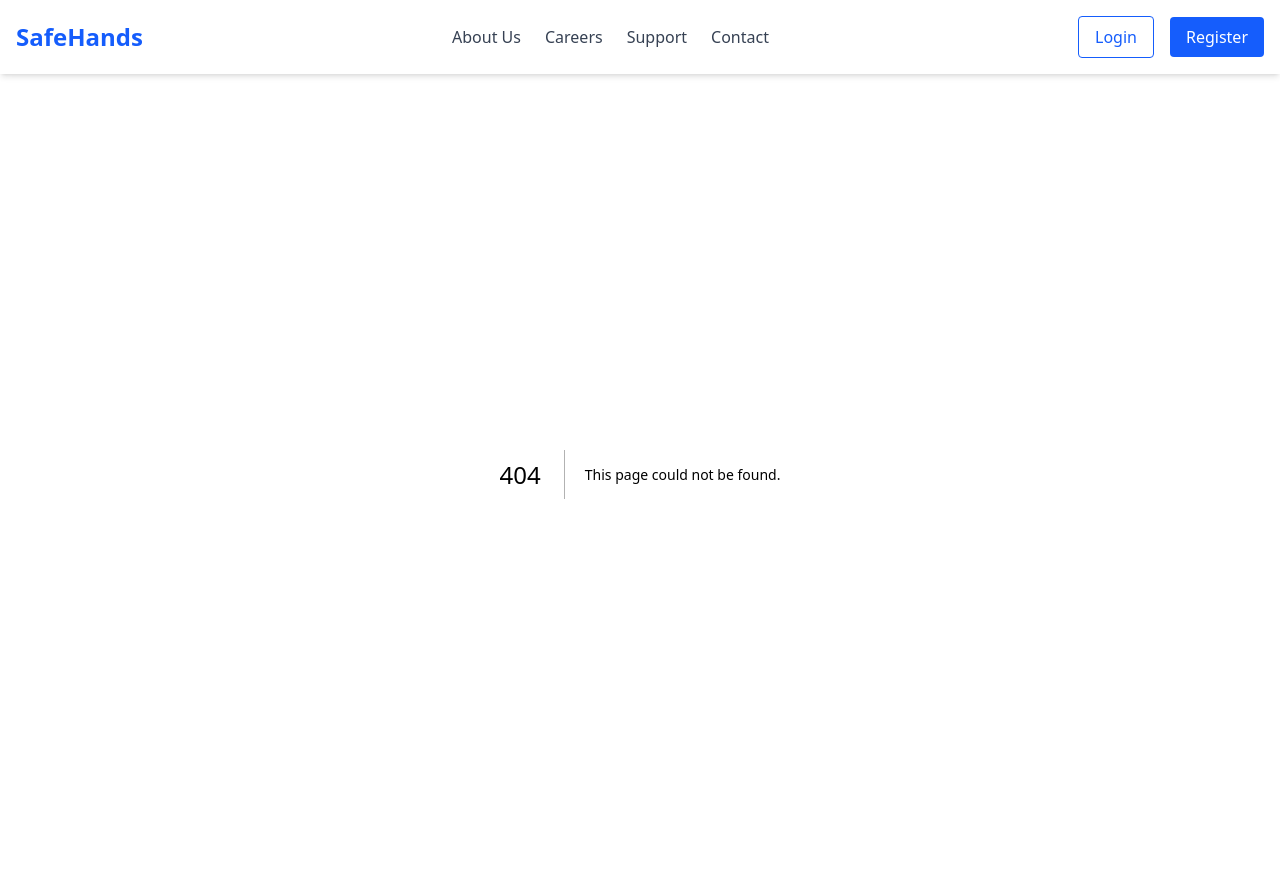
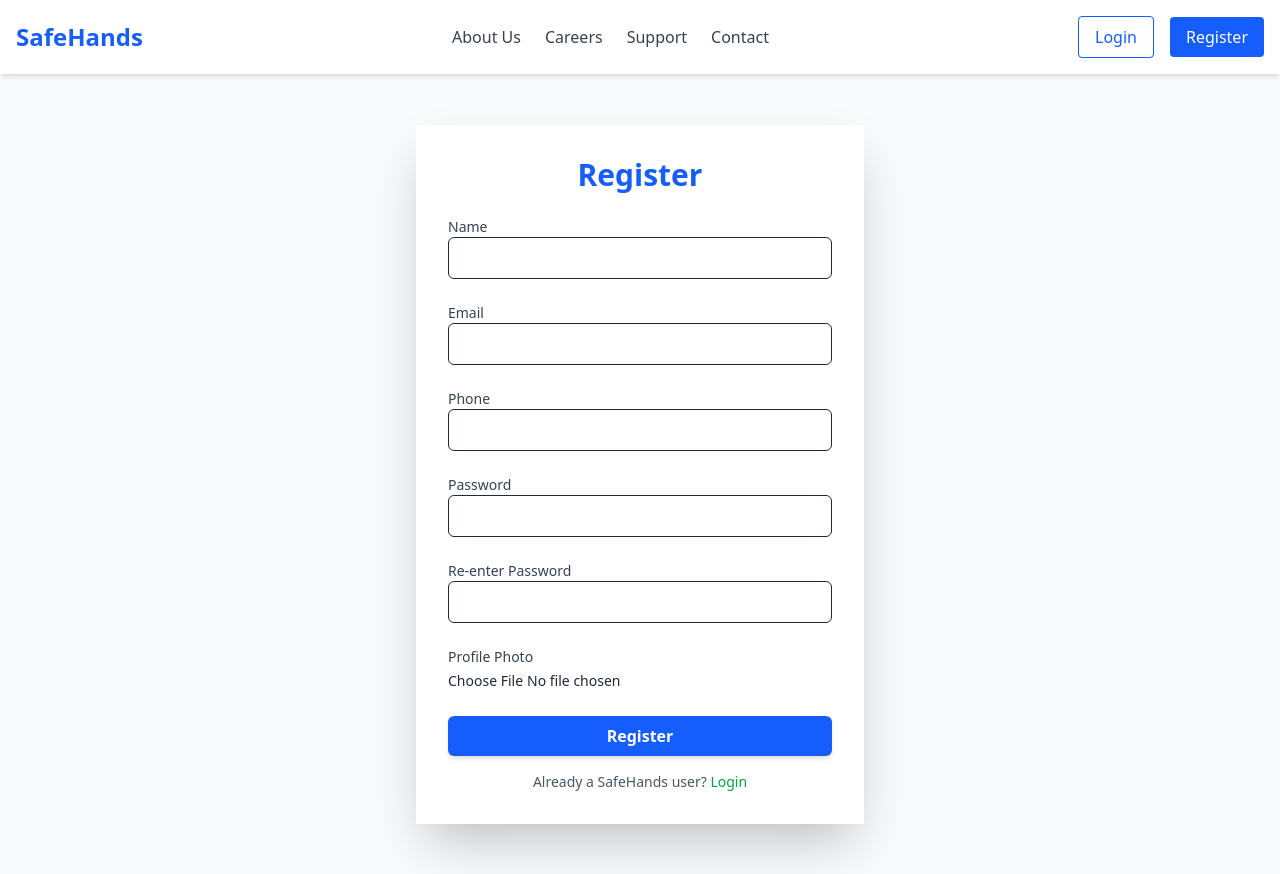
Before and after one commit to methegoku/safehands-new-nextjs, a Next.js app: page /register in a window 1280 px wide. Before the commit this address had no page. Built offline with nearby package versions, Linux system fonts and the light colour scheme.

Commit message:
Completed Register - UI part

```diff
--- a/app/layout.js
+++ b/app/layout.js
@@ -1,5 +1,6 @@
 import './globals.css'
 import Navbar from '../components/Navbar'
+import {Toaster} from "react-hot-toast";
 
 export const metadata = {
     title: 'SafeHands',
@@ -11,6 +12,7 @@ export default function RootLayout({ children }) {
         <html lang="en">
         <body className="min-h-screen bg-gray-50 text-gray-800">
         <Navbar />
+        <Toaster position="top-right" />
         <main>{children}</main>
         </body>
         </html>
--- /dev/null
+++ b/app/register/page.jsx
@@ -0,0 +1,181 @@
+"use client";
+
+import { useForm } from "react-hook-form";
+import { supabase } from "@/utils/supabaseClient";
+import toast from "react-hot-toast";
+import { useRouter } from "next/navigation";
+import { useState } from "react";
+
+export default function Register() {
+    const router = useRouter();
+    const [uploading, setUploading] = useState(false);
+
+    const {
+        register,
+        handleSubmit,
+        watch,
+        formState: { errors },
+    } = useForm();
+
+    const onSubmit = async (data) => {
+        if (data.password !== data.confirmPassword) {
+            toast.error("Passwords do not match");
+            return;
+        }
+
+        setUploading(true);
+
+        // 1. Upload profile image if selected
+        let profilePhotoUrl = "";
+        if (data.profilePhoto && data.profilePhoto[0]) {
+            const file = data.profilePhoto[0];
+            const fileExt = file.name.split(".").pop();
+            const filePath = `${Date.now()}.${fileExt}`;
+
+            const { error: uploadError } = await supabase.storage
+                .from("profile-photos")
+                .upload(filePath, file);
+
+            if (uploadError) {
+                toast.error("Image upload failed");
+                setUploading(false);
+                return;
+            }
+
+            const { data: urlData } = supabase.storage
+                .from("profile-photos")
+                .getPublicUrl(filePath);
+
+            profilePhotoUrl = urlData.publicUrl;
+        }
+
+        // 2. Sign up with Supabase Auth
+        const { data: signUpData, error: signUpError } = await supabase.auth.signUp({
+            email: data.email,
+            password: data.password,
+        });
+
+        if (signUpError) {
+            toast.error(signUpError.message);
+            setUploading(false);
+            return;
+        }
+
+        const userId = signUpData.user.id;
+
+        // 3. Insert into custom users table
+        const { error: dbError } = await supabase.from("users").insert({
+            id: userId,
+            name: data.name,
+            email: data.email,
+            phone: data.phone,
+            profile_photo: profilePhotoUrl,
+        });
+
+        if (dbError) {
+            toast.error("User created but failed to save profile data");
+        } else {
+            toast.success("Registration successful! Check your email to verify.");
+            setTimeout(() => {
+                router.push("/login");
+            }, 2000);
+        }
+
+        setUploading(false);
+    };
+
+    return (
+        <div className="min-h-screen flex items-center justify-center  px-4">
+            <div className="w-full max-w-md bg-white p-8 shadow-2xl">
+                <h2 className="text-3xl font-bold text-center text-blue-600 mb-6">Register</h2>
+                <form onSubmit={handleSubmit(onSubmit)} className="space-y-6">
+                    {/* Name */}
+                    <div>
+                        <label className="block text-sm font-medium text-gray-700">Name</label>
+                        <input
+                            type="text"
+                            {...register("name", { required: "Name is required" })}
+                            className="w-full px-4 py-2 border rounded-md focus:ring-2 focus:ring-blue-400"
+                        />
+                        {errors.name && <p className="text-red-500 text-sm">{errors.name.message}</p>}
+                    </div>
+
+                    {/* Email */}
+                    <div>
+                        <label className="block text-sm font-medium text-gray-700">Email</label>
+                        <input
+                            type="email"
+                            {...register("email", { required: "Email is required" })}
+                            className="w-full px-4 py-2 border rounded-md focus:ring-2 focus:ring-green-400"
+                        />
+                        {errors.email && <p className="text-red-500 text-sm">{errors.email.message}</p>}
+                    </div>
+
+                    {/* Phone */}
+                    <div>
+                        <label className="block text-sm font-medium text-gray-700">Phone</label>
+                        <input
+                            type="text"
+                            {...register("phone")}
+                            className="w-full px-4 py-2 border rounded-md focus:ring-2 focus:ring-green-400"
+                        />
+                    </div>
+
+                    {/* Password */}
+                    <div>
+                        <label className="block text-sm font-medium text-gray-700">Password</label>
+                        <input
+                            type="password"
+                            {...register("password", { required: "Password is required" })}
+                            className="w-full px-4 py-2 border rounded-md focus:ring-2 focus:ring-green-400"
+                        />
+                        {errors.password && <p className="text-red-500 text-sm">{errors.password.message}</p>}
+                    </div>
+
+                    {/* Confirm Password */}
+                    <div>
+                        <label className="block text-sm font-medium text-gray-700">Re-enter Password</label>
+                        <input
+                            type="password"
+                            {...register("confirmPassword", { required: "Please re-enter your password" })}
+                            className="w-full px-4 py-2 border rounded-md focus:ring-2 focus:ring-green-400"
+                        />
+                        {errors.confirmPassword && (
+                            <p className="text-red-500 text-sm">{errors.confirmPassword.message}</p>
+                        )}
+                    </div>
+
+                    {/* Profile Photo */}
+                    <div>
+                        <label className="block text-sm font-medium text-gray-700">Profile Photo</label>
+                        <input
+                            type="file"
+                            accept="image/*"
+                            {...register("profilePhoto")}
+                            className="w-full text-sm mt-1"
+                        />
+                    </div>
+
+                    {/* Submit Button */}
+                    <button
+                        type="submit"
+                        disabled={uploading}
+                        className="w-full bg-blue-600 hover:bg-blue-700 text-white font-semibold py-2 rounded-md shadow-md transition"
+                    >
+                        {uploading ? "Registering..." : "Register"}
+                    </button>
+                </form>
+
+                <p className="text-sm text-gray-600 mt-4 text-center">
+                    Already a SafeHands user?{" "}
+                    <span
+                        onClick={() => router.push("/login")}
+                        className="text-green-600 hover:underline cursor-pointer"
+                    >
+            Login
+          </span>
+                </p>
+            </div>
+        </div>
+    );
+}
--- a/package.json
+++ b/package.json
@@ -9,11 +9,14 @@
     "lint": "next lint"
   },
   "dependencies": {
+    "@supabase/supabase-js": "^2.51.0",
     "framer-motion": "^12.23.5",
     "lucide-react": "^0.525.0",
     "next": "15.3.5",
     "react": "^19.0.0",
     "react-dom": "^19.0.0",
+    "react-hook-form": "^7.60.0",
+    "react-hot-toast": "^2.5.2",
     "wouter": "^3.7.1"
   },
   "devDependencies": {
--- /dev/null
+++ b/utils/supabaseClient.js
@@ -0,0 +1,8 @@
+// utils/supabaseClient.js
+import { createClient } from "@supabase/supabase-js";
+
+const supabaseUrl = "https://fkksqyjktjnjagljgmff.supabase.co";
+// from Supabase > Project > Settings > API
+const supabaseAnonKey = "eyJhbGciOiJIUzI1NiIsInR5cCI6IkpXVCJ9.eyJpc3MiOiJzdXBhYmFzZSIsInJlZiI6ImZra3NxeWprdGpuamFnbGpnbWZmIiwicm9sZSI6ImFub24iLCJpYXQiOjE3NTI1NTQzNjIsImV4cCI6MjA2ODEzMDM2Mn0.Cw5Pt_GMo7GoKlOpl1lErfnzP20YjuTjWxkA9JUa1B4";
+
+export const supabase = createClient(supabaseUrl, supabaseAnonKey);
```
Also changed, not shown: app/login/page.jsx (added), 1 other file (tests, documents, lock files or other folders).
